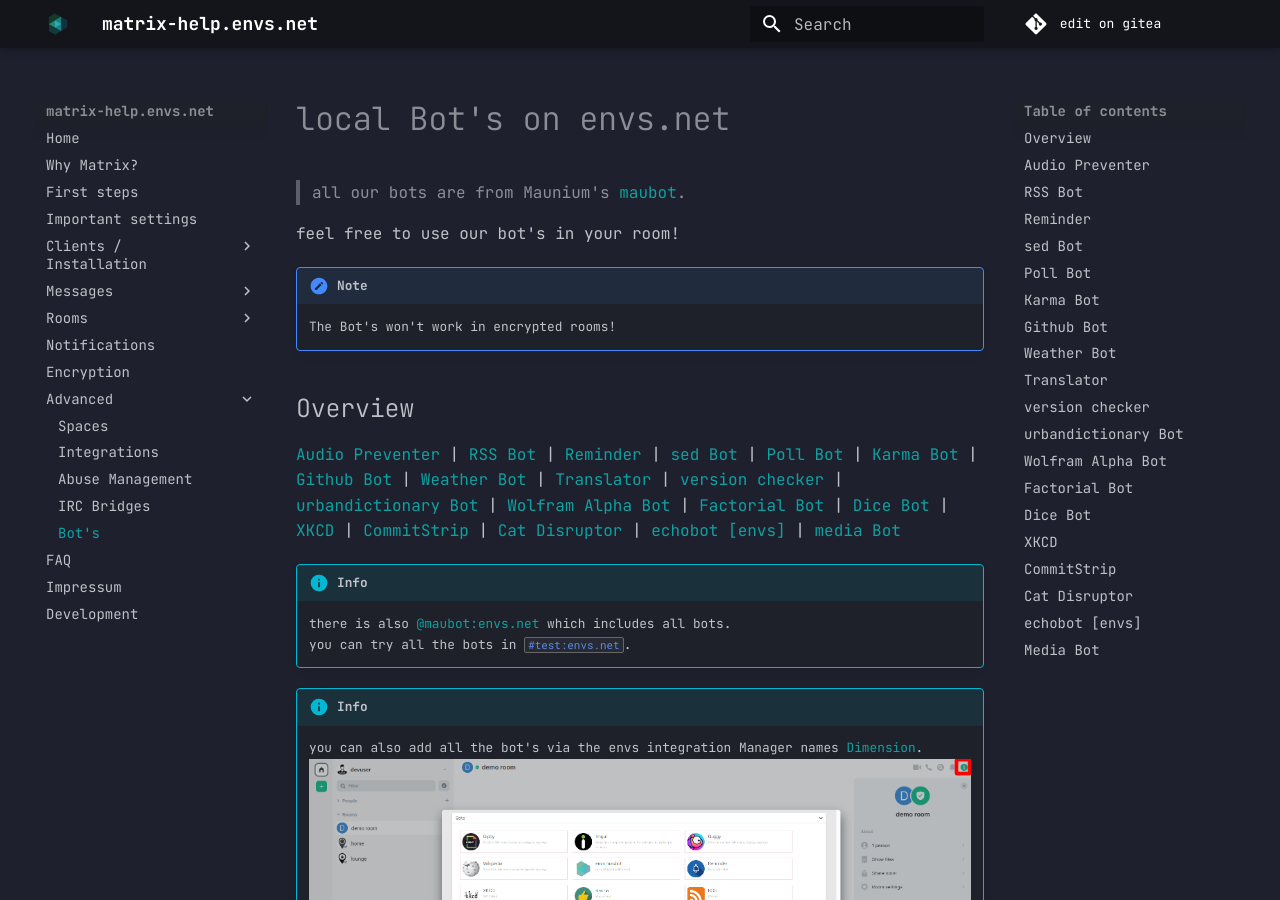
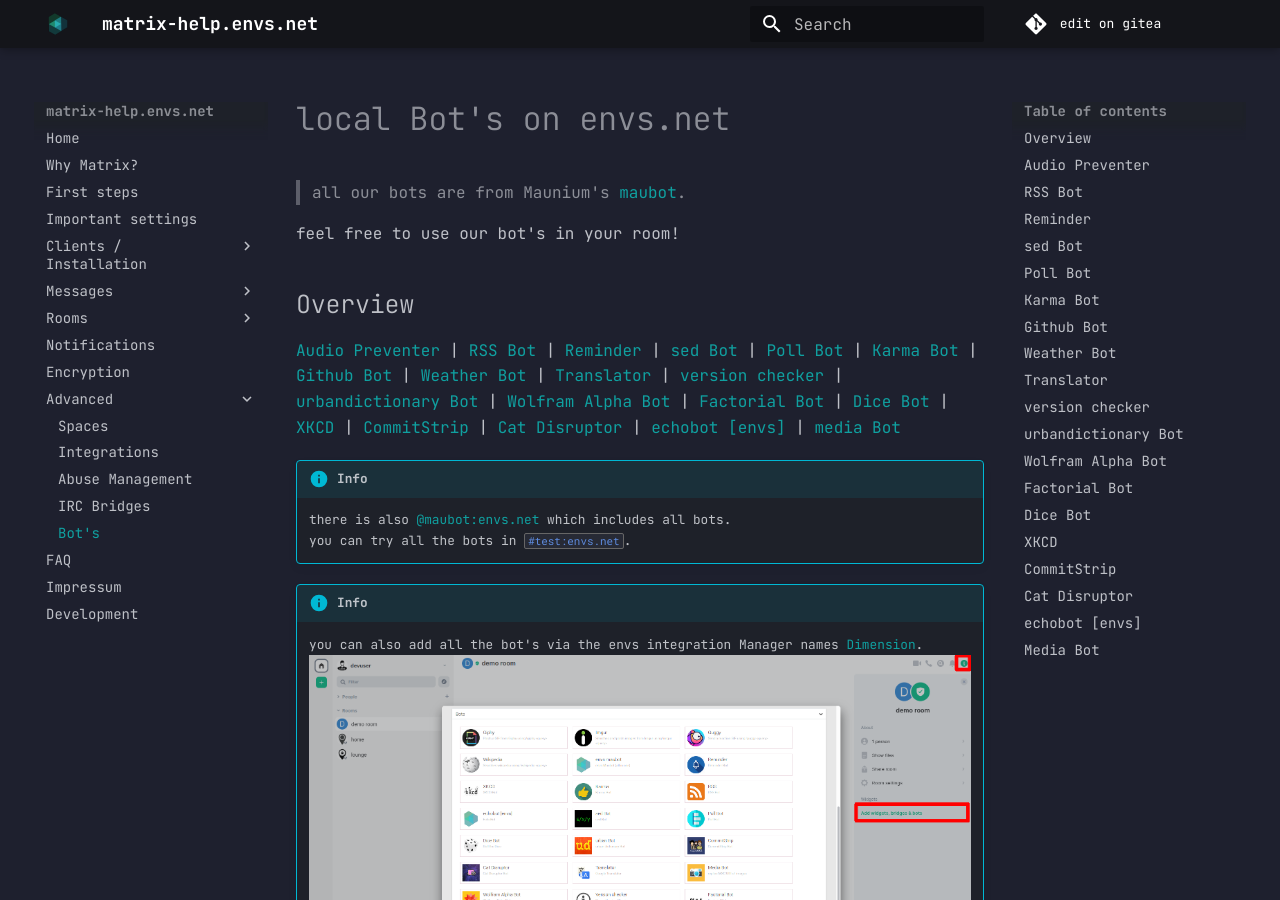
Before and after one commit to envs-net/matrix-doc, an MkDocs documentation site: the page built from docs/advanced/bots.md, in a window 1280 px wide and 900 px high. Built offline with MkDocs 1.6.1 and Material for MkDocs 9.7.7, drawn with Linux system fonts in a browser that asks for light colours; emoji names are drawn with the system emoji font.

Commit message:
remove obsolte note for bots

```diff
--- a/docs/advanced/bots.md
+++ b/docs/advanced/bots.md
@@ -8,9 +8,6 @@ date: 2021-08-03T20:30:00+02:00
 > all our bots are from Maunium's [maubot](https://github.com/maubot/maubot).
 
 feel free to use our bot's in your room!
-
-!!! note
-	The Bot's won't work in encrypted rooms!
 
 ## Overview
 
```
